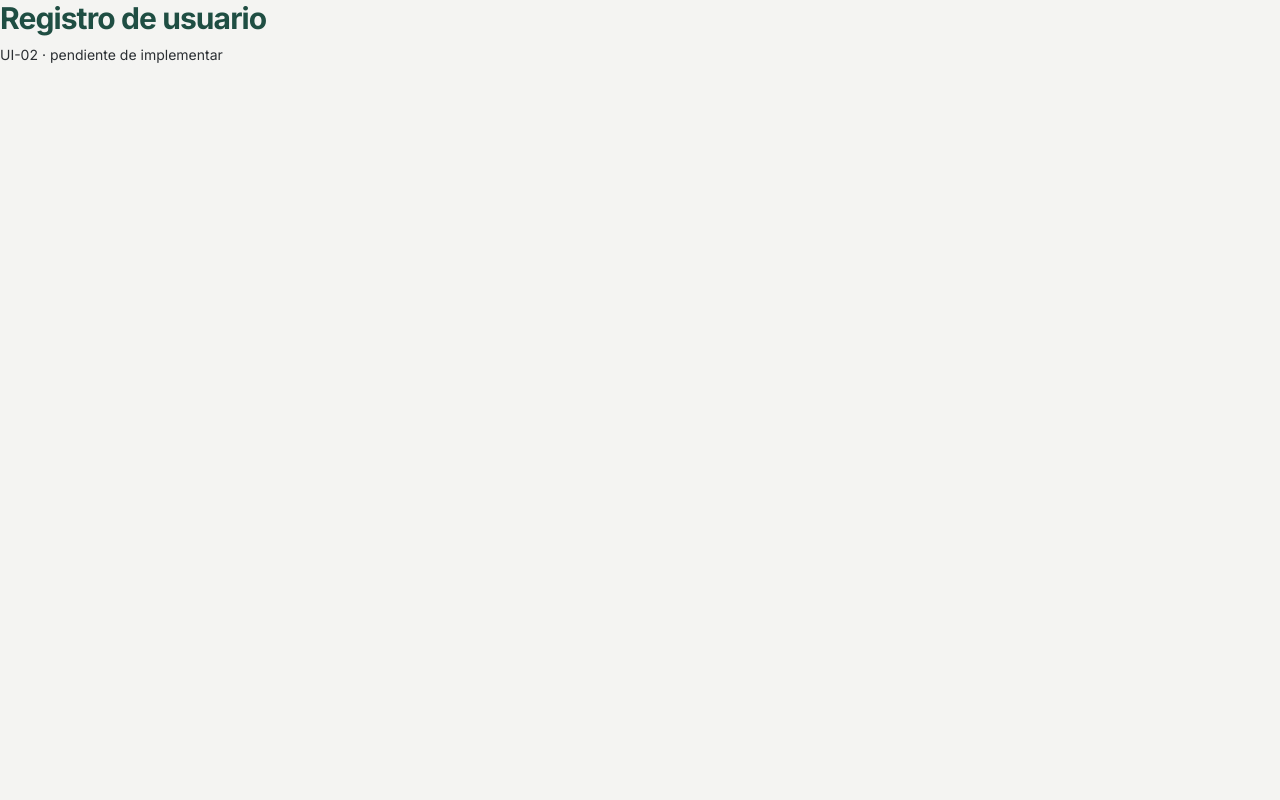
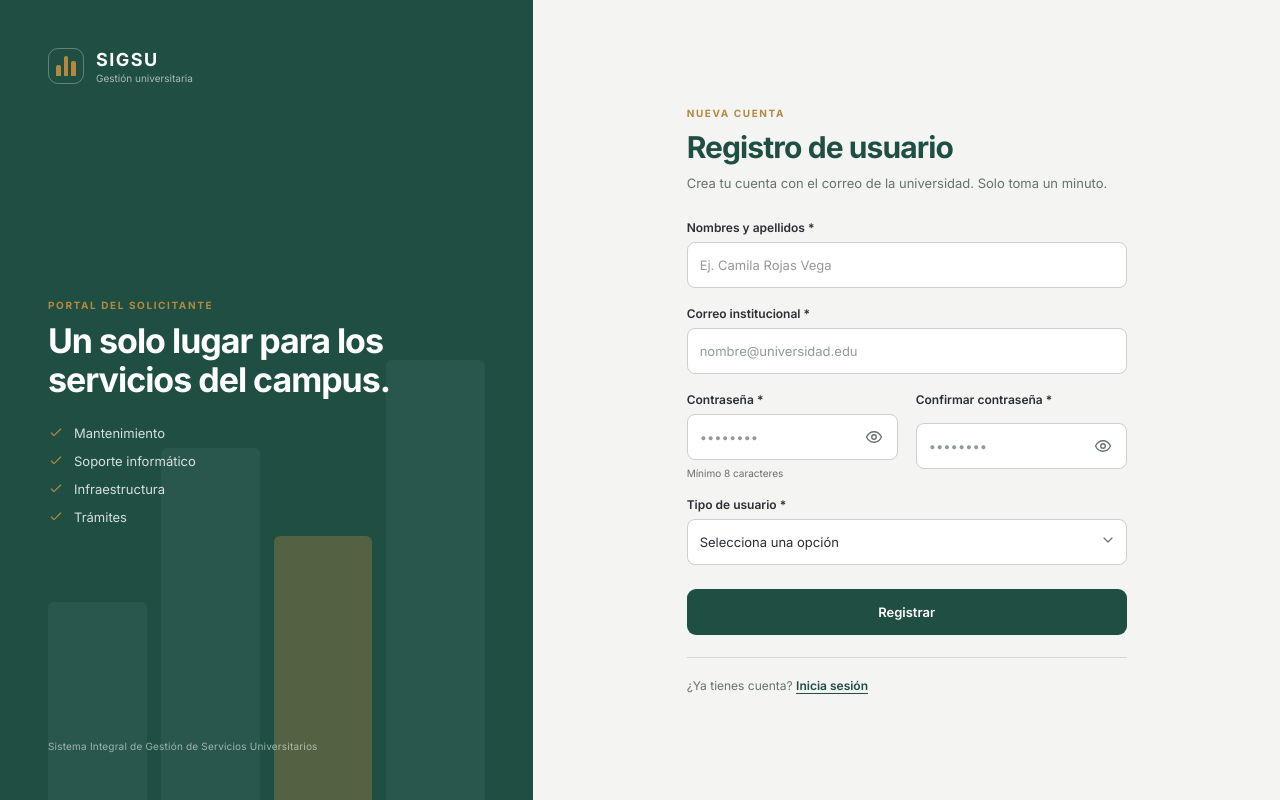
Before and after one commit to JudithVCQ/SIGSU-frontend, a React (Vite) app: page /registro in a window 1280 px wide. Built offline with nearby package versions, Linux system fonts and the light colour scheme.

Commit message:
feat(HU-03): pantalla de registro

```diff
--- a/src/auth/RegisterPage.jsx
+++ b/src/auth/RegisterPage.jsx
@@ -1,2 +1,125 @@
-import PageStub from '../components/PageStub';
-export default function RegisterPage() { return <PageStub id="UI-02" titulo="Registro de usuario" />; }
+import { useState } from 'react';
+import { Link, useNavigate } from 'react-router-dom';
+import { EMAIL_DOMAIN } from '../config/constants';
+import AuthShell from './AuthShell';
+import Button from '../components/Button';
+import FormField from '../components/FormField';
+import PasswordField from '../components/PasswordField';
+import FormSelect from '../components/FormSelect';
+
+export default function RegisterPage() {
+  const navigate = useNavigate();
+
+  const [form, setForm] = useState({
+    name: '',
+    email: '',
+    password: '',
+    confirm: '',
+    type: '',
+  });
+
+  const [tried, setTried] = useState(false);
+
+  const updateField = (field) => (val) => {
+    setForm((prev) => ({ ...prev, [field]: val }));
+  };
+
+  const errors = {
+    name: form.name.trim().split(/\s+/).filter(Boolean).length < 2
+      ? 'Ingresa tus nombres y apellidos'
+      : '',
+    email: !form.email.trim().toLowerCase().endsWith(EMAIL_DOMAIN.toLowerCase())
+      ? `Usa tu correo institucional (${EMAIL_DOMAIN})`
+      : '',
+    password: form.password.length < 8 ? 'Mínimo 8 caracteres' : '',
+    confirm: form.confirm !== form.password || !form.confirm
+      ? 'Las contraseñas no coinciden'
+      : '',
+    type: !form.type ? 'Selecciona tu tipo de usuario' : '',
+  };
+
+  const getError = (field) => (tried ? errors[field] : '');
+
+  const handleSubmit = (e) => {
+    e.preventDefault();
+    setTried(true);
+
+    const hasErrors = Object.values(errors).some(Boolean);
+    if (!hasErrors) {
+      // TODO: conectar con el backend cuando exista el endpoint de registro (HU-03, Sprint 5)
+      navigate('/login', {
+        state: { notice: 'Cuenta creada correctamente. Inicia sesión para continuar.' },
+      });
+    }
+  };
+
+  return (
+    <AuthShell>
+      <div className="eyebrow">NUEVA CUENTA</div>
+      <h1>Registro de usuario</h1>
+      <p className="auth-lead">
+        Crea tu cuenta con el correo de la universidad. Solo toma un minuto.
+      </p>
+
+      <form className="auth-form" onSubmit={handleSubmit} noValidate>
+        <FormField
+          label="Nombres y apellidos"
+          value={form.name}
+          onChange={updateField('name')}
+          placeholder="Ej. Camila Rojas Vega"
+          error={getError('name')}
+          autoComplete="name"
+          required
+        />
+        <FormField
+          label="Correo institucional"
+          type="email"
+          value={form.email}
+          onChange={updateField('email')}
+          placeholder={`nombre${EMAIL_DOMAIN}`}
+          error={getError('email')}
+          autoComplete="email"
+          required
+        />
+        <div className="two-col">
+          <PasswordField
+            label="Contraseña"
+            value={form.password}
+            onChange={updateField('password')}
+            error={getError('password')}
+            hint="Mínimo 8 caracteres"
+            autoComplete="new-password"
+            required
+          />
+          <PasswordField
+            label="Confirmar contraseña"
+            value={form.confirm}
+            onChange={updateField('confirm')}
+            error={getError('confirm')}
+            autoComplete="new-password"
+            required
+          />
+        </div>
+        <FormSelect
+          label="Tipo de usuario"
+          value={form.type}
+          onChange={updateField('type')}
+          options={['Estudiante', 'Docente', 'Personal administrativo']}
+          placeholder="Selecciona una opción"
+          error={getError('type')}
+          required
+        />
+        <Button type="submit" full>
+          Registrar
+        </Button>
+      </form>
+
+      <p className="auth-switch">
+        ¿Ya tienes cuenta?{' '}
+        <Link to="/login" className="text-link">
+          Inicia sesión
+        </Link>
+      </p>
+    </AuthShell>
+  );
+}
```
